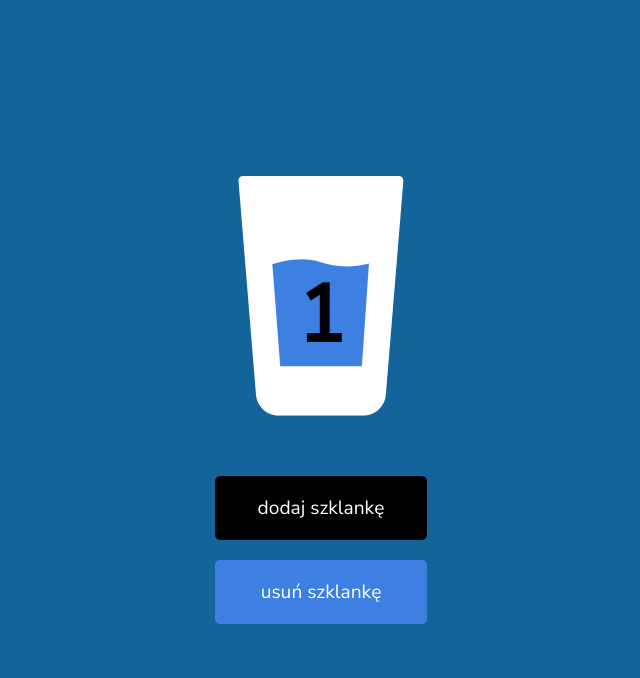
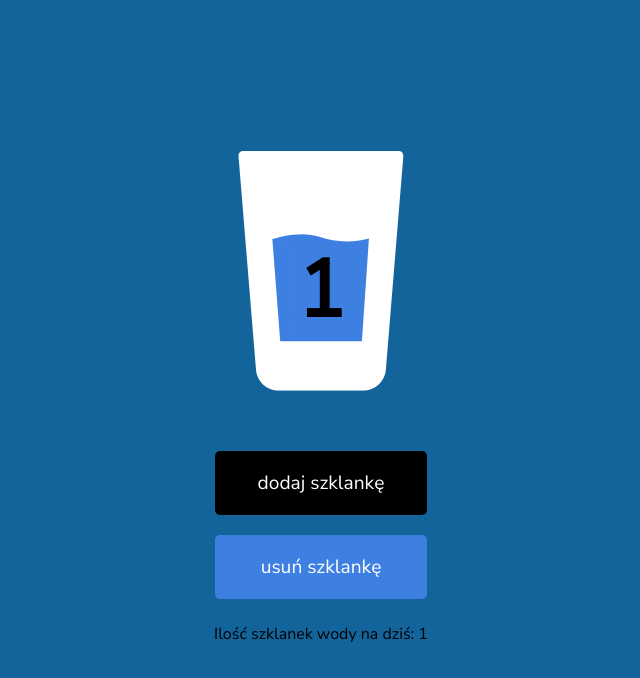
Before and after one commit to AleksandraBozenko/hydrapp, a website: page src/content/index.html in a window 1280 px wide. Both pictures are taken after a click on the button "dodaj szklankę". Shown: the whole page, without its empty margins (319-959 px from the left). Drawn offline with nearby package versions, Linux system fonts and the light colour scheme; files that its build step writes are made by us from their sources.

Commit message:
Feat: Information about amount of glasses

```diff
--- a/src/content/index.html
+++ b/src/content/index.html
@@ -44,6 +44,7 @@
        <button class="water__button water__remove">
          <p class="water__button--text">usuń szklankę</p>
         </button>
+        <p class="water__sum"></p>
      </section>
    </main>
 
--- a/src/js/main.js
+++ b/src/js/main.js
@@ -34,23 +34,49 @@ const remove = document.querySelector('.water__remove');
 //     counter.innerHTML = {i}--;
 //   };
 // })
+const sumUp = document.querySelector('.water__sum');
 
+sumUp.innerHTML = `Czas na łyk wody!`;
 
 counter.innerHTML = 0;
+
 add.addEventListener('click', (e) => {
   if(counter.innerHTML < 10){
     counter.innerHTML = parseInt(counter.innerHTML) + 1;
     };
   localStorage.setItem('counter', counter.innerHTML);
+  sumUp.innerHTML = `Ilość szklanek wody na dziś: ${counter.innerHTML}`;
 })
 
 remove.addEventListener('click', (e) => {
   if(counter.innerHTML > 0){
     counter.innerHTML = parseInt(counter.innerHTML) - 1;
     };
-  localStorage.setItem('counter', counter.innerHTML);
+   localStorage.setItem('counter', counter.innerHTML);
+   sumUp.innerHTML = `Ilość szklanek wody na dziś: ${counter.innerHTML}`;
 })
+
+// sumUp.innerHTML = `Czas na łyk wody!`;
 
 if (localStorage.getItem('counter')){
   counter.innerHTML = localStorage.getItem('counter');
 }
+
+// Funkcja nieużyta
+
+// sumUp.innerHTML = `wypiłeś ${counter.innerHTML} szklanek wody`;
+
+// function description() {
+// if (counter.innerHTML = 1){
+//   sumUp.innerHTML = `wypiłeś ${counter.innerHTML} szklankę wody`;
+// }
+// else if(counter.innerHTML = 0 ){
+//   sumUp.innerHTML = `wypiłeś ${counter.innerHTML} szklanek wody`;
+// }
+// else if(counter.innerHTML > 1){
+//   sumUp.innerHTML = `wypiłeś ${counter.innerHTML} szklanki wody`;
+// }
+// else{
+//   sumUp.innerHTML = `wypiłeś ${counter.innerHTML} szklanek wody`;
+// }
+// }
```
